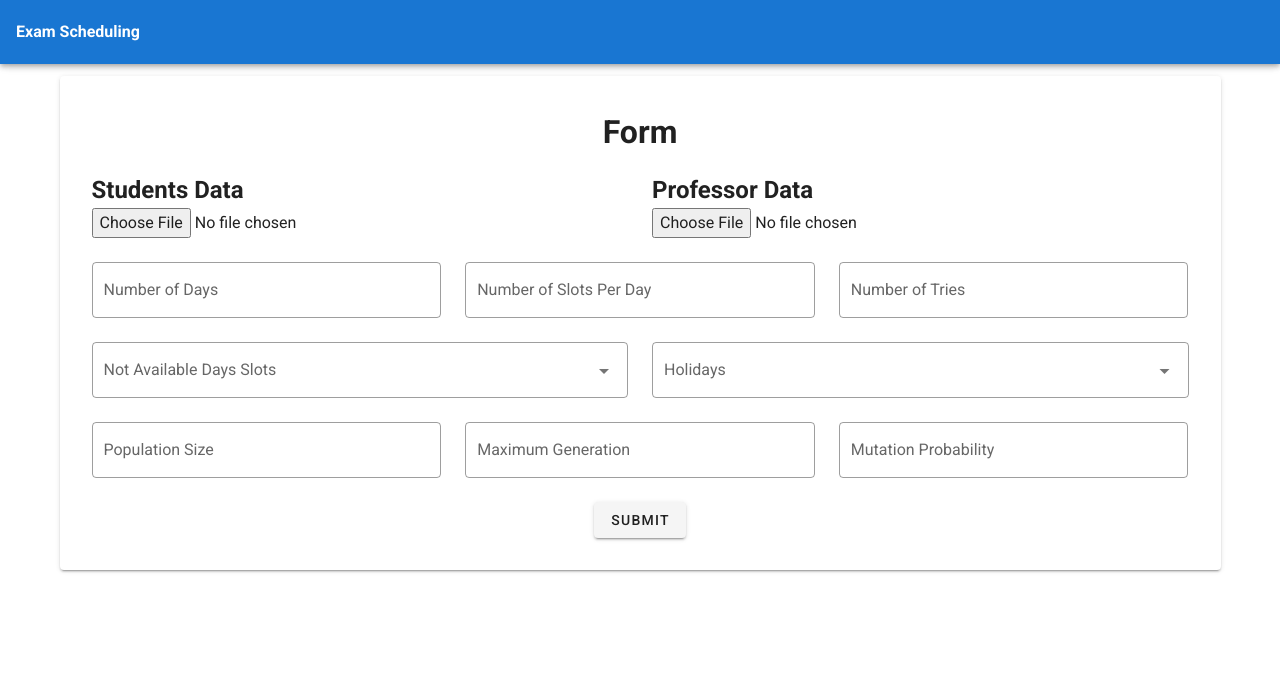
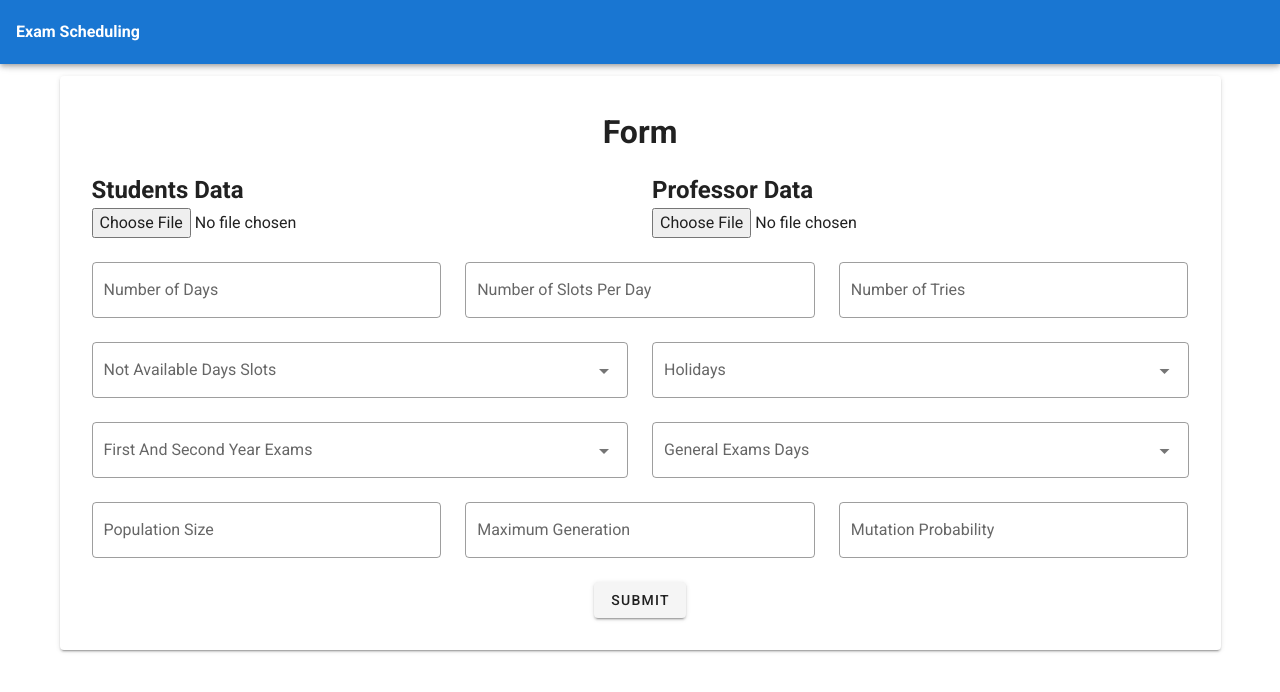
Before and after one commit to AmirHosein-Gharaati/ExamScheduling, a Vue app: page / in a window 1280 px wide. Shown: the top 692 px of the page. Built offline with nearby package versions, Linux system fonts and the light colour scheme.

Commit message:
added is_first and has_general_exam props for data

```diff
--- a/src/components/Home.vue
+++ b/src/components/Home.vue
@@ -75,6 +75,31 @@
                 v-model="holidaysModel"
                 :items="holidaysItems"
                 label="Holidays"
+                multiple
+                outlined
+                hide-details
+              ></v-select>
+            </v-col>
+          </v-row>
+
+          <v-row>
+            <v-col cols="6">
+              <v-select
+                v-model="firstAndSecondYearCourseModel"
+                :items="courses"
+                label="First And Second Year Exams"
+                multiple
+                outlined
+                hide-details
+                item-text="title"
+              ></v-select>
+            </v-col>
+
+            <v-col cols="6">
+              <v-select
+                v-model="firstAndSecondYearCoursesTimesModel"
+                :items="firstAndSecondYearCoursesTimes"
+                label="General Exams Days"
                 multiple
                 outlined
                 hide-details
@@ -188,6 +213,8 @@ export default Vue.extend({
     loading: false,
     notAvailableDaysSlotsModel: null,
     holidaysModel: null,
+    firstAndSecondYearCourseModel: null,
+    firstAndSecondYearCoursesTimesModel: null,
     dataType: {
       student: 0,
       professor: 1,
@@ -243,7 +270,7 @@ export default Vue.extend({
       ];
 
       const data = {
-        courses: this.courses,
+        courses: this.coursesItemsForRequest,
         students: this.students,
         professors: this.professors,
         time_slots: this.timeSlots,
@@ -323,20 +350,18 @@ export default Vue.extend({
       });
       return isInDays;
     },
-    arrayEquals(a, b) {
-      return (
-        Array.isArray(a) &&
-        Array.isArray(b) &&
-        a.length === b.length &&
-        a.every((val, index) => val === b[index])
-      );
-    },
     generateNotAvailableItem(dayNumber, slotId) {
       return `Day ${dayNumber} Slot ${slotId}`;
     },
   },
   computed: {
     holidaysItems() {
+      if (+this.numberOfDays > 0) {
+        return this.range(1, +this.numberOfDays + 1);
+      }
+      return [];
+    },
+    firstAndSecondYearCoursesTimes() {
       if (+this.numberOfDays > 0) {
         return this.range(1, +this.numberOfDays + 1);
       }
@@ -359,11 +384,31 @@ export default Vue.extend({
       }
       return [];
     },
+    coursesItemsForRequest() {
+      const courses = this.courses;
+
+      courses.forEach((course) => {
+        if (this.firstAndSecondYearCourseModel?.includes(course.title)) {
+          course.is_first = true;
+        } else {
+          course.is_first = false;
+        }
+      });
+
+      return courses;
+    },
     courses() {
+      if (!this.coursesMap) {
+        return [];
+      }
+
       const coursesList = [];
 
       for (const [name, id] of this.coursesMap.entries()) {
-        coursesList.push({ title: name, pk: id });
+        coursesList.push({
+          title: name,
+          pk: id,
+        });
       }
 
       return coursesList;
@@ -381,7 +426,7 @@ export default Vue.extend({
             Math.floor((timeSlotId - 1) / +this.numberOfSlotsPerDay) + 1;
           const slotNumber = ((timeSlotId - 1) % +this.numberOfSlotsPerDay) + 1;
 
-          const isAvailable = this.notAvailableDaysSlotsModel.find((item) => {
+          const isAvailable = this.notAvailableDaysSlotsModel?.find((item) => {
             return (
               item === this.generateNotAvailableItem(dayNumber, slotNumber)
             );
@@ -396,10 +441,16 @@ export default Vue.extend({
             ? 1
             : 0;
 
+          const hasGeneralExam = this.timeSlotIsinDays(
+            timeSlotId,
+            this.firstAndSecondYearCoursesTimesModel
+          );
+
           timeSlotsArray.push({
             pk: timeSlotId,
             is_available: isAvailable,
             is_holiday: isHoliday,
+            has_general_exam: hasGeneralExam,
           });
         }
         return timeSlotsArray;
```
